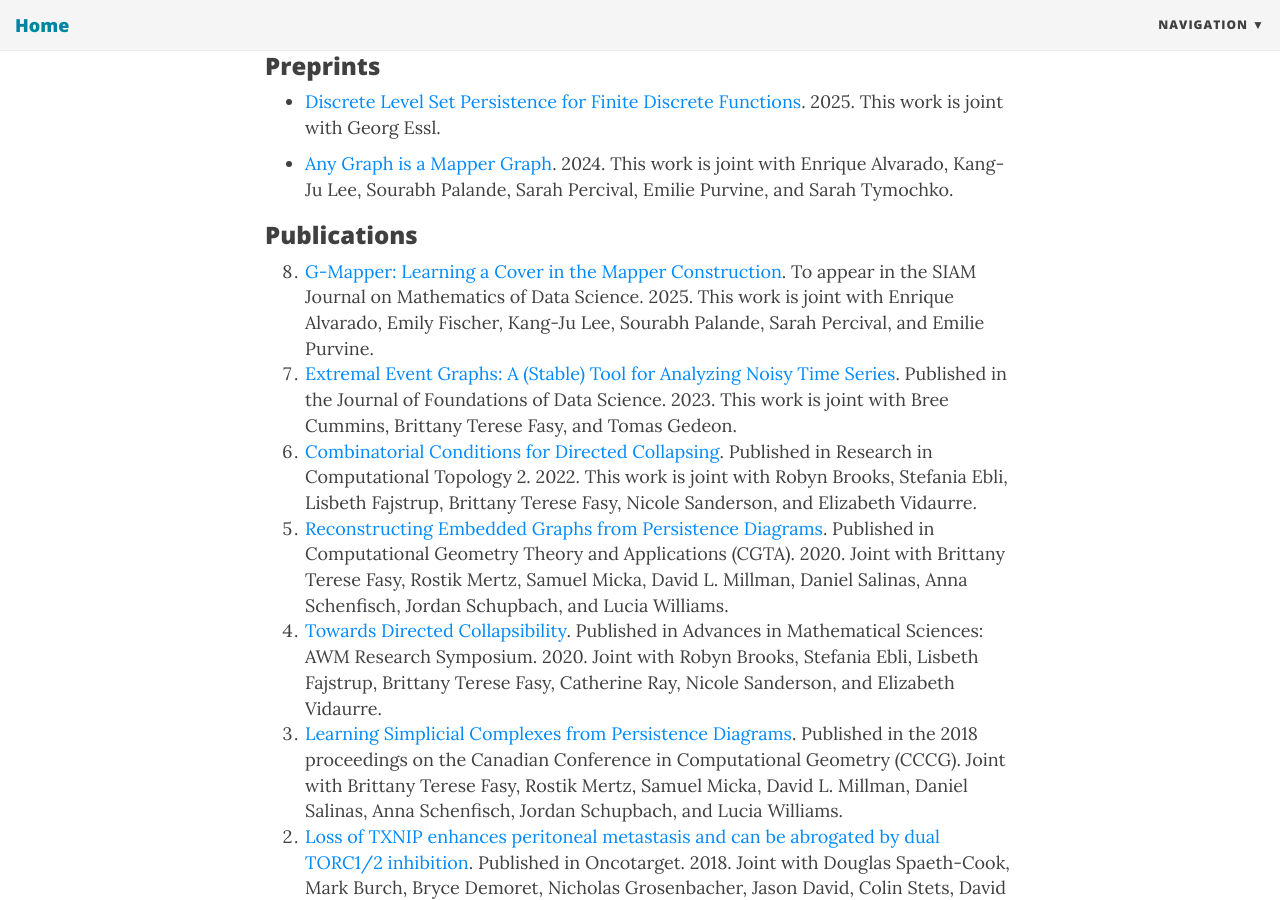
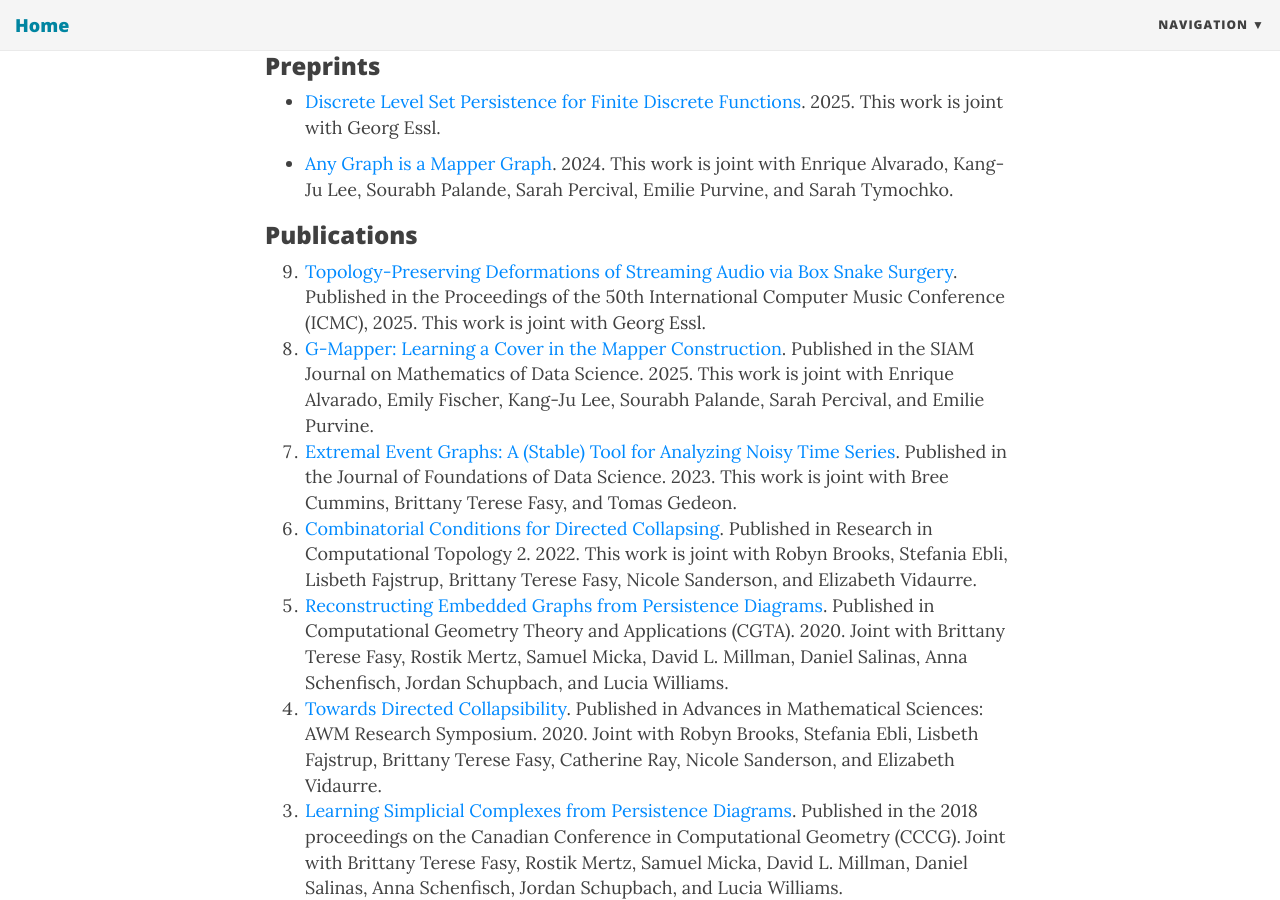
Before and after one commit to robinbelton/robinbelton.github.io, a Jekyll site: the page built from research.html, in a window 1280 px wide and 900 px high, scrolled down 373 px. Built offline with Jekyll 4.4.1, drawn with Linux system fonts in a browser that asks for light colours; nearby versions of some CDN libraries.

Commit message:
Update research page

```diff
--- a/research.html
+++ b/research.html
@@ -20,7 +20,10 @@ use-site-title: true
 <h3>Publications</h3>
 
 <ol reversed>
-    <li><a href="https://arxiv.org/abs/2309.06634">G-Mapper: Learning a Cover in the Mapper Construction</a>. To appear in the SIAM Journal on Mathematics of Data Science. 2025. This work is joint with Enrique Alvarado, Emily Fischer, Kang-Ju Lee, Sourabh Palande, Sarah Percival, and Emilie Purvine.
+    <li><a href="http://robinbelton.github.io//ICMC_2025_StreamingDeformations_web.pdf">Topology-Preserving Deformations of Streaming Audio via Box Snake Surgery</a>. Published in the Proceedings of the 50th International Computer Music Conference (ICMC), 2025. This work is joint with Georg Essl.
+    </li>
+    <li><a href="https://arxiv.org/abs/2309.06634">G-Mapper: Learning a Cover in the Mapper Construction</a>. Published in the SIAM Journal on Mathematics of Data Science. 2025. This work is joint with Enrique Alvarado, Emily Fischer, Kang-Ju Lee, Sourabh Palande, Sarah Percival, and Emilie Purvine.
+    </li>
     <li><a href="https://arxiv.org/pdf/2203.09552.pdf">Extremal Event Graphs: A (Stable) Tool for Analyzing Noisy Time Series</a>. Published in the Journal of Foundations of Data Science. 2023. This work is joint with Bree Cummins, Brittany Terese Fasy, and Tomas Gedeon.
     </li>
     <li> <a href="https://arxiv.org/pdf/2106.01524.pdf">Combinatorial Conditions for Directed Collapsing</a>. Published in Research in Computational Topology 2. 2022. This work is joint with Robyn Brooks, Stefania Ebli, Lisbeth Fajstrup, Brittany Terese Fasy, Nicole Sanderson, and Elizabeth Vidaurre.
```
